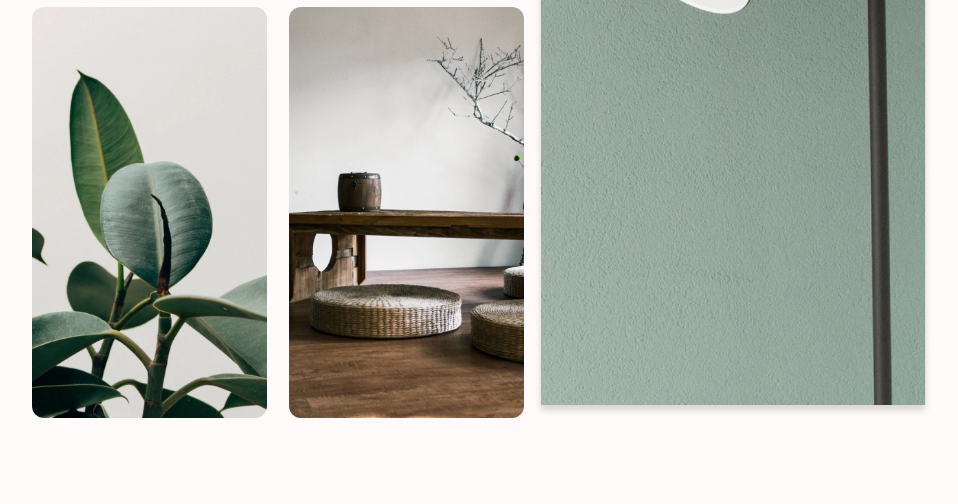
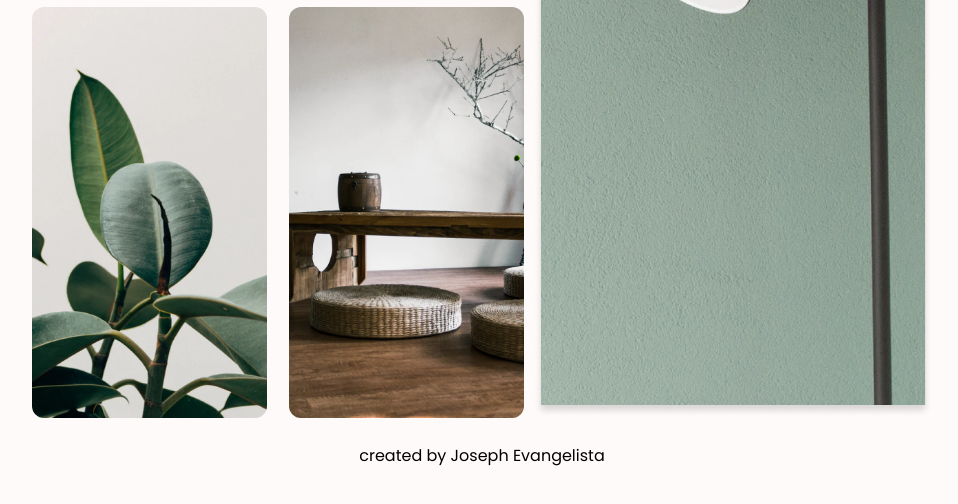
Before and after one commit to Otepiii/My-gallery, a plain HTML site: page index.html in a window 1280 px wide. Shown: the part 1320-1824 px from the top of the page, without its empty margins (158-1116 px from the left). Drawn offline with Linux system fonts and the light colour scheme.

Commit message:
added footer

```diff
--- a/index.html
+++ b/index.html
@@ -67,9 +67,10 @@
     <div class="image6 image"> <img src="./photo6.png"
            alt=""
            srcset=""></div>
-    <!-- <div class="footer">
-      created by Joseph Evangelista
-    </div> -->
+  </div>
+
+  <div class="footer">
+    created by Joseph Evangelista
   </div>
 
 </body>
--- a/style.css
+++ b/style.css
@@ -11,24 +11,18 @@ body {
   color: #333;
   background-color: snow;
   margin: 0 auto;
-  /* padding: 0; */
   max-width: 1000px;
 }
 
 .main-container {
   margin: auto;
-  /* max-width: 1000px; */
   display: grid;
   gap: 10px;
   width: 90%;
   grid-template-columns: repeat(auto-fit, minmax(9, 1fr));
-  grid-template-rows: repeat(9, 1fr);
+  grid-template-rows: repeat(6, 1fr);
 }
 
-/* .main-container .profile {
-  grid-column: 5 / span 3;
-  grid-row: 1 / span 3;
-} */
 .main-container .image1 {
   grid-column: 1 / span 4;
   grid-row: 1 / span 2;
@@ -64,16 +58,11 @@ body {
 }
 
 .profile {
-  /* width: %; */
   display: grid;
   margin-bottom: 1rem;
 }
 
 .profile-details {
-  /* display: grid; */
-  /* grid-template-columns: repeat(7, 1fr);
-  grid-template-rows: repeat(7, 1fr);
-  gap: -4rem; */
   margin: 1rem 0;
 }
 
@@ -117,7 +106,6 @@ body {
 .profile-numbers {
   display: flex;
   justify-content: center;
-  /* margin-right: 3rem; */
 }
 
 .box {
@@ -140,6 +128,22 @@ body {
   object-fit: cover;
 }
 
+.footer {
+  margin-top: 4rem;
+  font-family: poppins;
+  display: flex;
+  color: rgb(0, 0, 0);
+  width: 100%;
+  text-decoration: none;
+  text-align: center;
+  display: inline-block;
+  line-height: 1.95em;
+  top: 100%;
+  align-items: center;
+  text-align: center;
+  margin: auto;
+  padding: 1.4em;
+}
 @media (max-width: 800px) {
   html {
     font-size: 10px;
```
